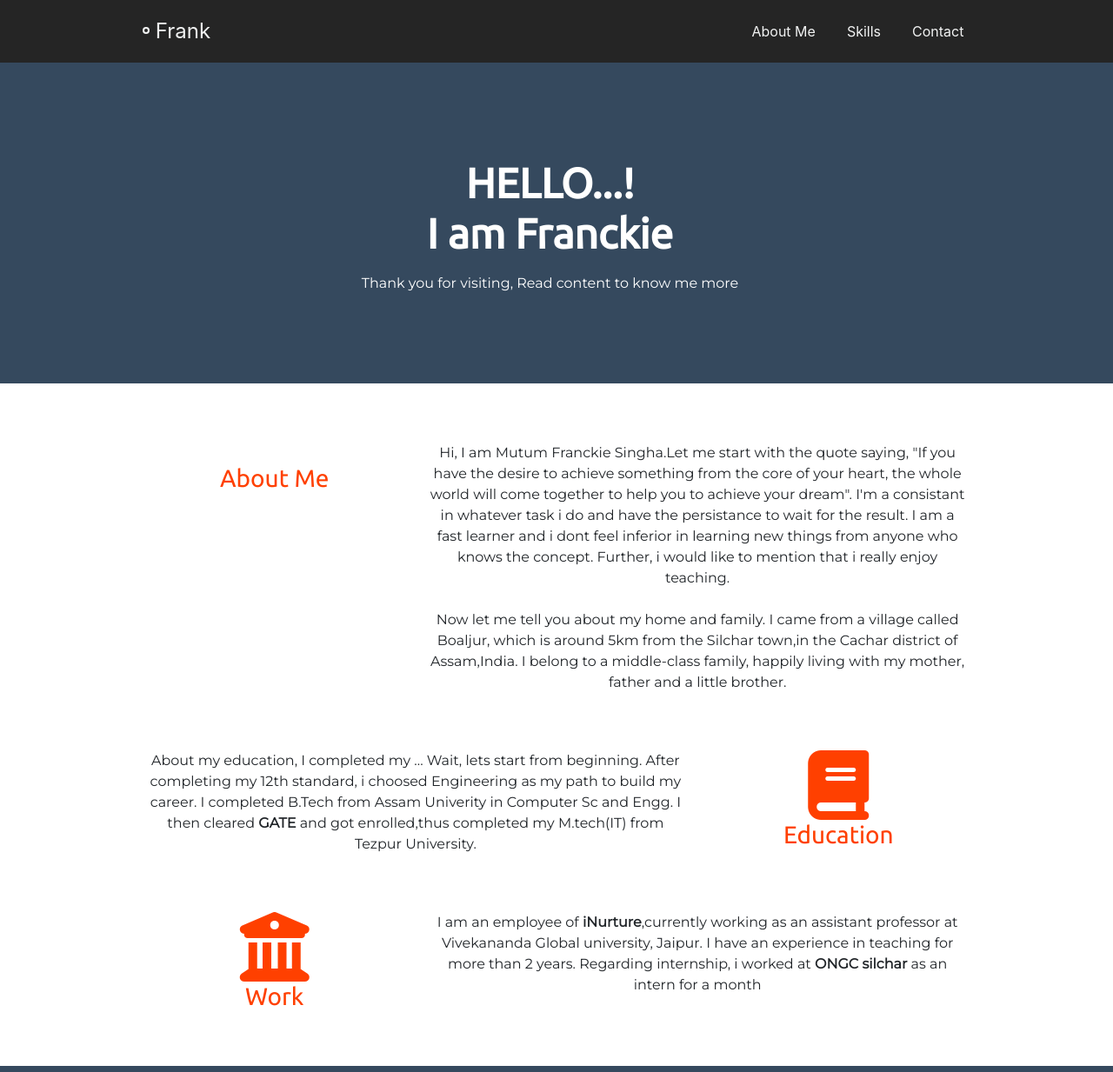
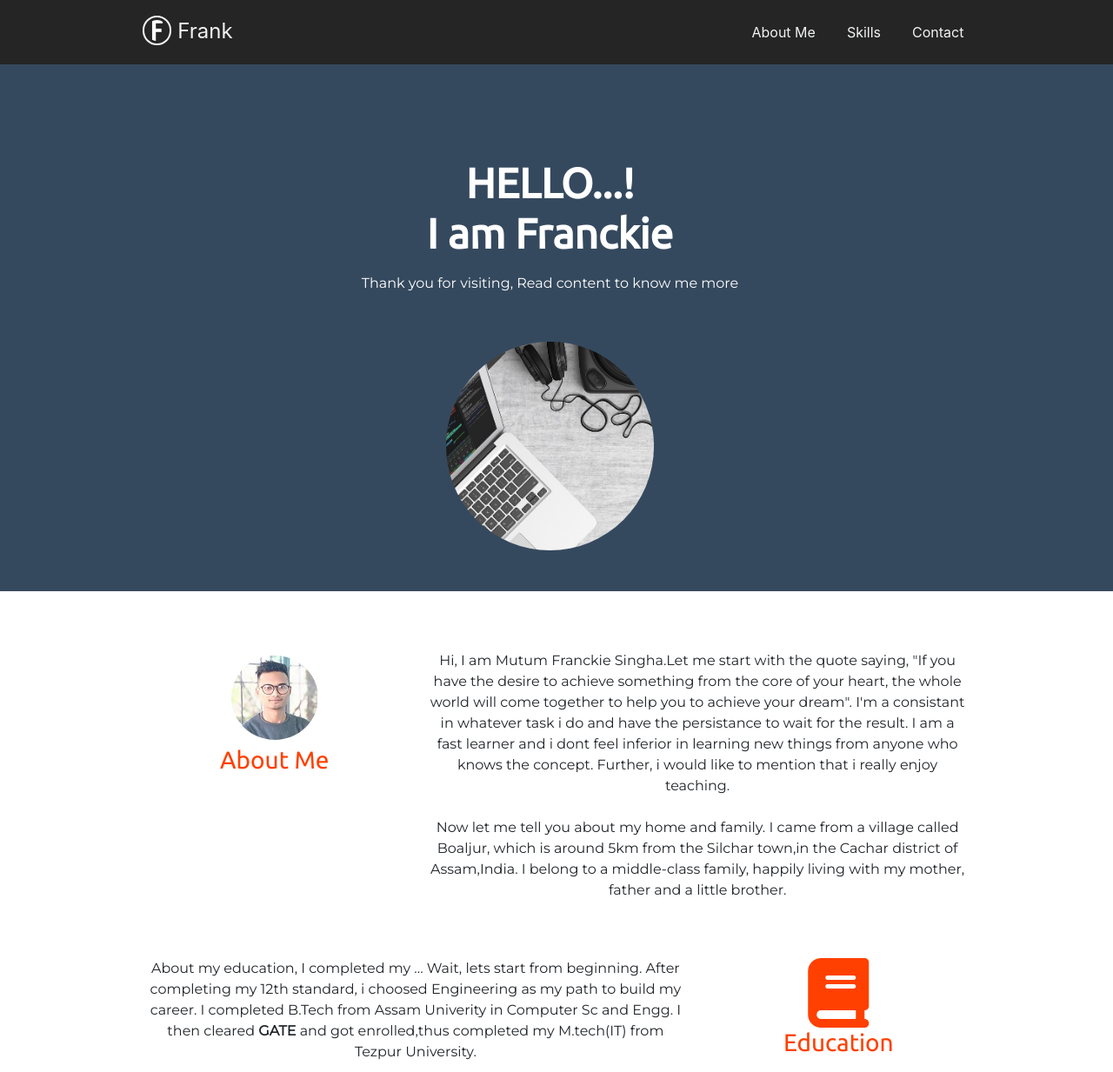
Before and after one commit to frankningthouja/resume, a plain HTML site: page index.html in a window 1280 px wide. Shown: the top 1233 px of the page at 87% size. Drawn offline with nearby package versions, Linux system fonts and the light colour scheme; the site is published under a folder, as on GitHub Pages, so addresses that start at the root find nothing.

Commit message:
changed the image path

```diff
--- a/index.html
+++ b/index.html
@@ -29,7 +29,7 @@
     <nav class="navbar navbar-expand-lg nav-color fixed-top">
 
         <a class="navbar-brand text-color" href="#">
-          <img src="/images/letter-f-24.png" id="logo" alt="">
+          <img src="images/letter-f-24.png" id="logo" alt="">
           Frank</a>
         <button class="navbar-toggler navbar-dark " type="button" data-toggle="collapse" data-target="#navbarTogglerDemo01" aria-controls="navbarTogglerDemo01" aria-expanded="false" aria-label="Toggle navigation">
             <span class="navbar-toggler-icon"></span>
@@ -63,7 +63,7 @@
         <div>
             <h1>HELLO...!<br>I am Franckie</h1>
             <h2>Thank you for visiting, Read content to know me more</h2>
-            <img src="/images/desktop2.jpg" id="introduction-content-image" alt="">
+            <img src="images/desktop2.jpg" id="introduction-content-image" alt="">
         </div>
       </div>
 
@@ -75,7 +75,7 @@
     <div class="row about-content">
       <!-- about -->
       <div class="col-lg-4 col-md-4 about-text">
-        <img src="/images/frank.jpg" id="frank-image" alt="">
+        <img src="images/frank.jpg" id="frank-image" alt="">
         <h3 class="skill-logo"> About Me </h3>
       </div>
 
```
